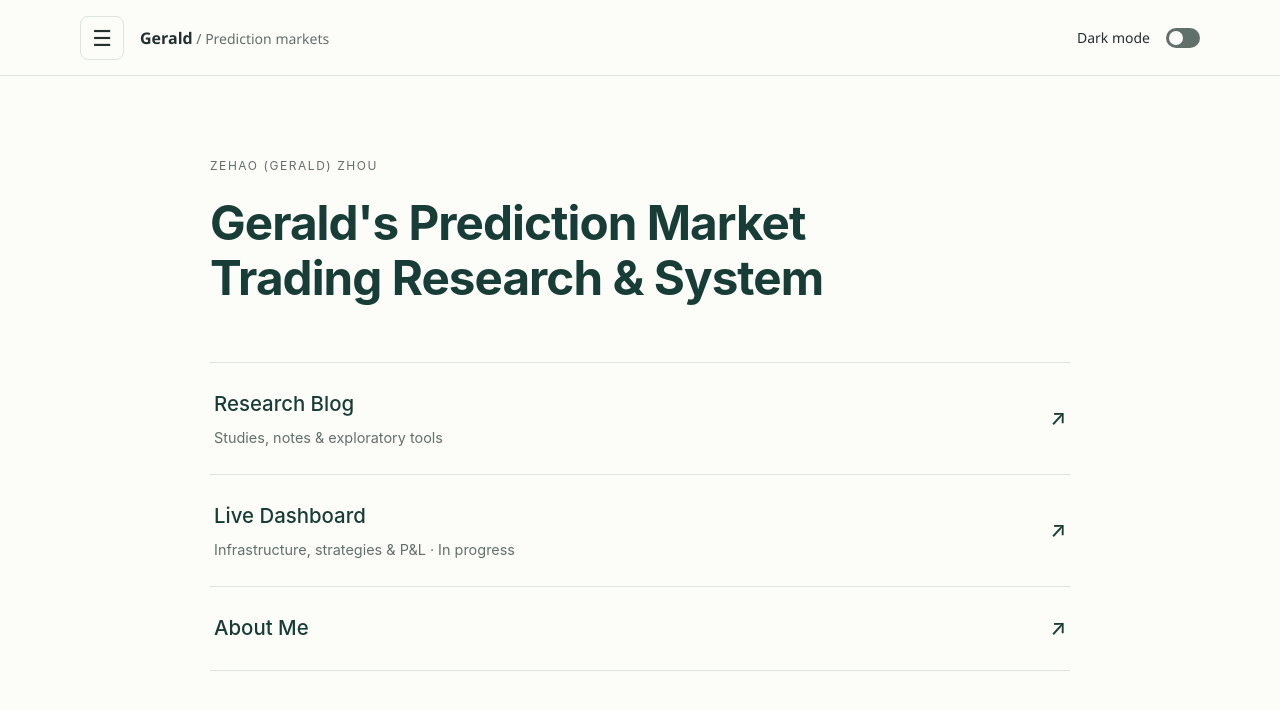
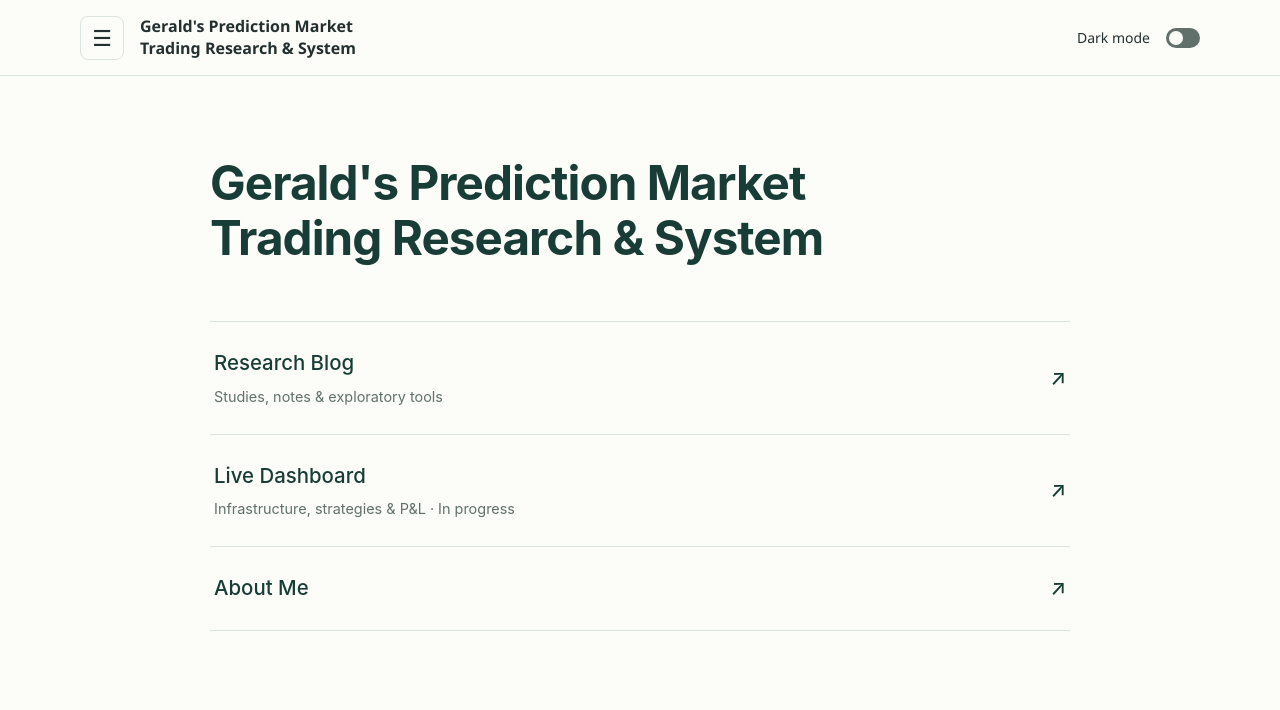
Before and after one commit to ZaoZZH/public-prediction-market-trading-research-system, a plain HTML site: page index.html in a window 1280 px wide. Drawn offline with Linux system fonts and the light colour scheme.

Commit message:
Update navigation title and remove homepage byline

```diff
--- a/index.html
+++ b/index.html
@@ -11,7 +11,7 @@
 </head>
 <body>
   <main class="home">
-    <p class="eyebrow">Zehao (Gerald) Zhou</p>
+
     <h1>Gerald's Prediction Market<br class="desktop-break"> Trading Research &amp; System</h1>
     <nav aria-label="Main navigation" class="home-links">
       <ul>
--- a/navigation.css
+++ b/navigation.css
@@ -5,8 +5,8 @@
 .site-bar { display: flex; align-items: center; gap: 16px; min-height: 76px; padding: 12px max(24px, calc((100vw - 1120px) / 2)); border-bottom: 1px solid var(--site-rule); background: var(--site-bg); }
 .site-bar a { color: inherit; text-decoration: none; }
 .site-bar { position: sticky; top: 0; z-index: 1030; }
-.site-wordmark { font-weight: 600; margin-right: auto; }
-.site-wordmark span { font-weight: 400; color: var(--site-muted); font-size: 14px; }
+.site-wordmark { font-weight: 600; margin-right: auto; line-height: 1.35; }
+.site-bar > button { flex-shrink: 0; }
 .site-bar button, .site-drawer button { font: inherit; color: inherit; cursor: pointer; }
 .menu-trigger, .menu-close { width: 44px; height: 44px; border: 1px solid var(--site-rule); border-radius: 8px; background: transparent; font-size: 22px !important; }
 .menu-trigger:hover, .menu-close:hover { background: color-mix(in srgb, var(--site-accent) 10%, transparent); }
@@ -40,5 +40,5 @@ body.site-article { display: block; }
 .site-article section[id] { scroll-margin-top: 100px; }
 .site-bar :focus-visible, .site-drawer :focus-visible { outline: 2px solid var(--site-accent); outline-offset: 4px; }
 @keyframes drawer-in { from { transform: translateX(-100%); } to { transform: translateX(0); } }
-@media (max-width: 600px) { .site-wordmark span { display: none; } .site-bar { padding-inline: 20px; gap: 12px; } .site-article #quarto-content { padding: 28px 20px; } }
+@media (max-width: 600px) { .site-wordmark { font-size: 12px; } .site-bar > .theme-switch span { display: none; } .site-bar { padding-inline: 20px; gap: 12px; } .site-article #quarto-content { padding: 28px 20px; } }
 @media (prefers-reduced-motion: reduce) { .site-drawer[open] { animation: none; } .theme-switch i::after { transition: none; } }
--- a/navigation.js
+++ b/navigation.js
@@ -12,7 +12,7 @@
     const href = path => new URL(path, root).href;
     const header = document.createElement('header');
     header.className = 'site-bar';
-    header.innerHTML = `<button class="menu-trigger" aria-label="Open menu" aria-controls="site-menu" aria-expanded="false">☰</button><a class="site-wordmark" href="${href('index.html')}">Gerald<span> / Prediction markets</span></a>${home ? '<button class="theme-switch" role="switch" aria-checked="false" aria-label="Dark mode"><span>Dark mode</span><i aria-hidden="true"></i></button>' : ''}`;
+    header.innerHTML = `<button class="menu-trigger" aria-label="Open menu" aria-controls="site-menu" aria-expanded="false">☰</button><a class="site-wordmark" href="${href('index.html')}">Gerald's Prediction Market<br>Trading Research &amp; System</a>${home ? '<button class="theme-switch" role="switch" aria-checked="false" aria-label="Dark mode"><span>Dark mode</span><i aria-hidden="true"></i></button>' : ''}`;
     const drawer = document.createElement('dialog');
     drawer.id = 'site-menu';
     drawer.className = 'site-drawer';
```
